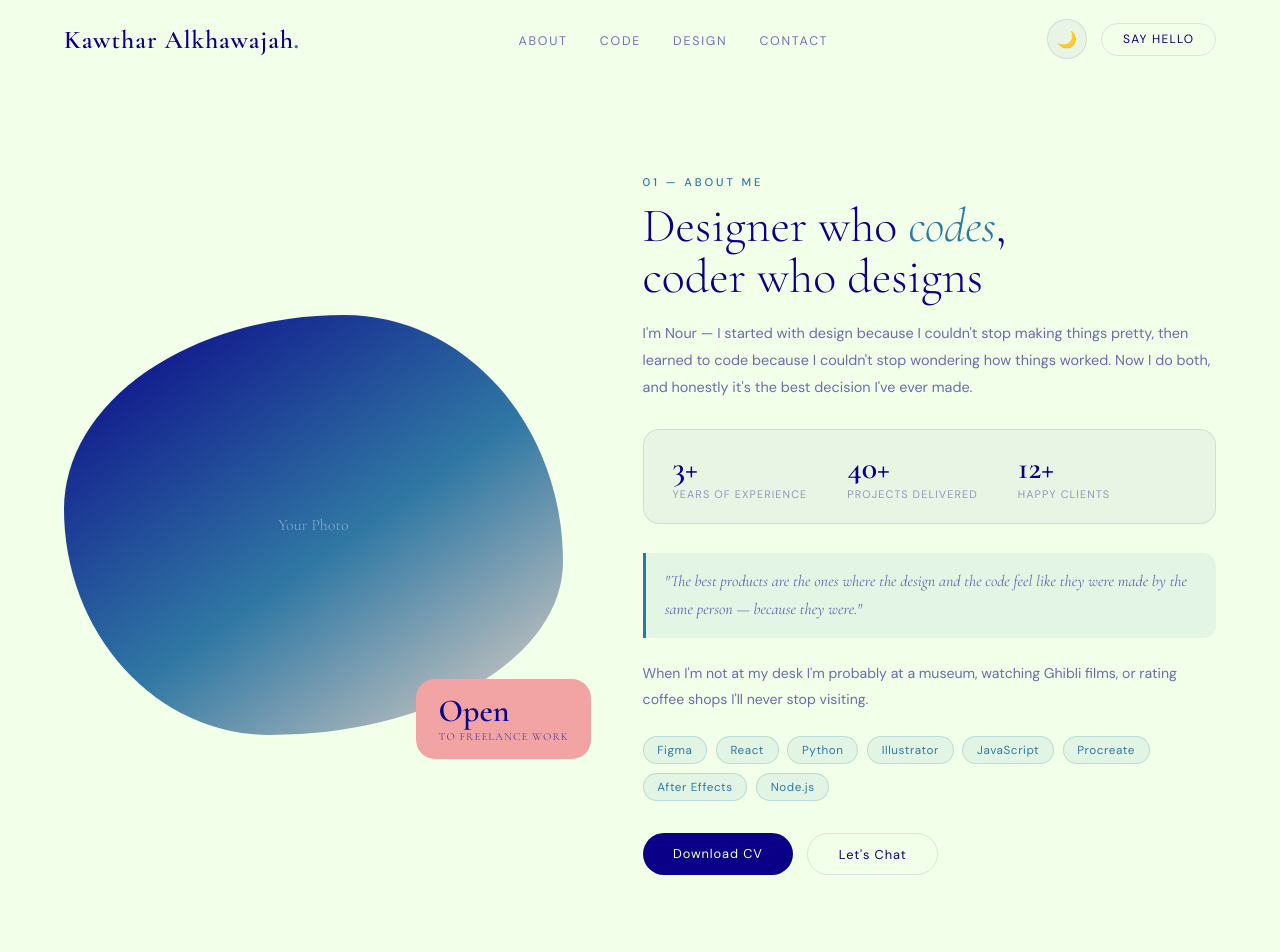
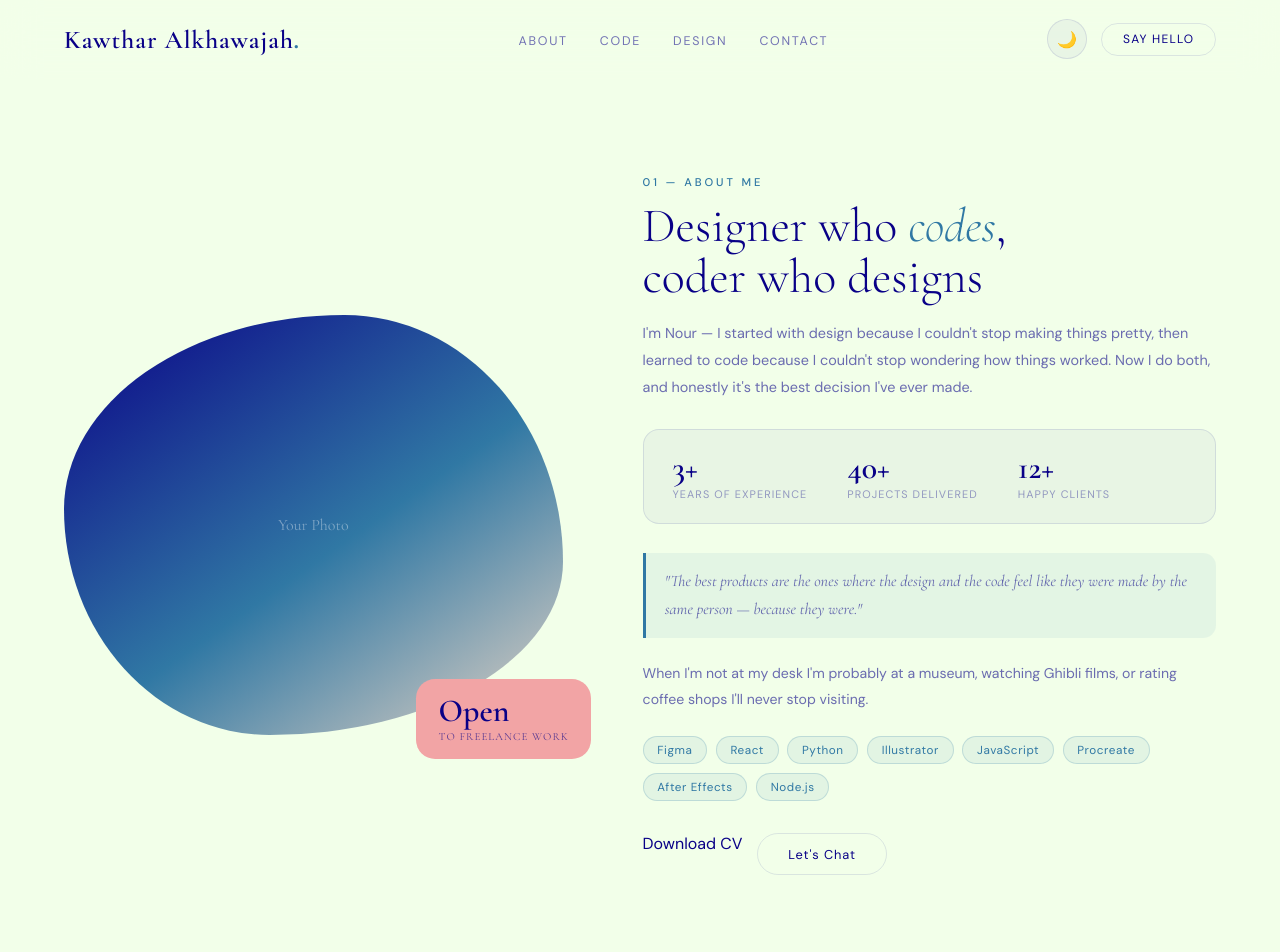
Before and after one commit to kawthar1235/portfolio1, a React (Vite) app in the folder client/: page / in a window 1280 px wide. Shown: the top 952 px of the page. Built offline with nearby package versions, Linux system fonts and the light colour scheme; no server answers.

Commit message:
Update About.jsx

```diff
--- a/client/src/components/About.jsx
+++ b/client/src/components/About.jsx
@@ -59,7 +59,7 @@ export default function About() {
         </div>
 
         <div className={styles.actions}>
-          <a href="/resume.pdf" className="btn-primary" target="_blank" rel="noreferrer">Download CV</a>
+          <a href="/resume.pdf" target="_blank">Download CV</a>
           <a href="#contact" className="btn-ghost">Let's Chat</a>
         </div>
       </div>
```
